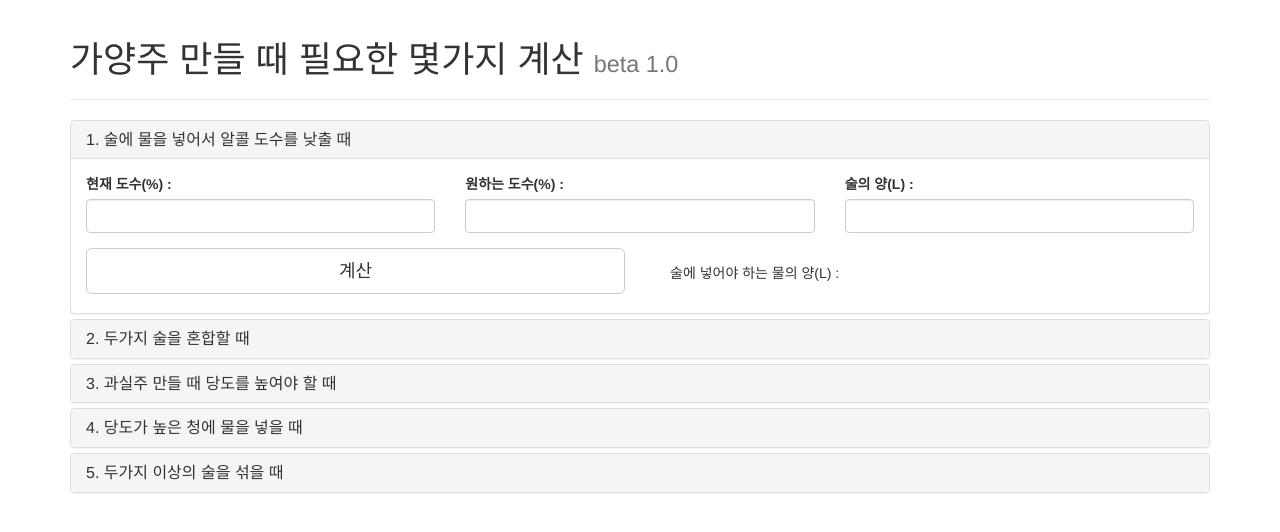
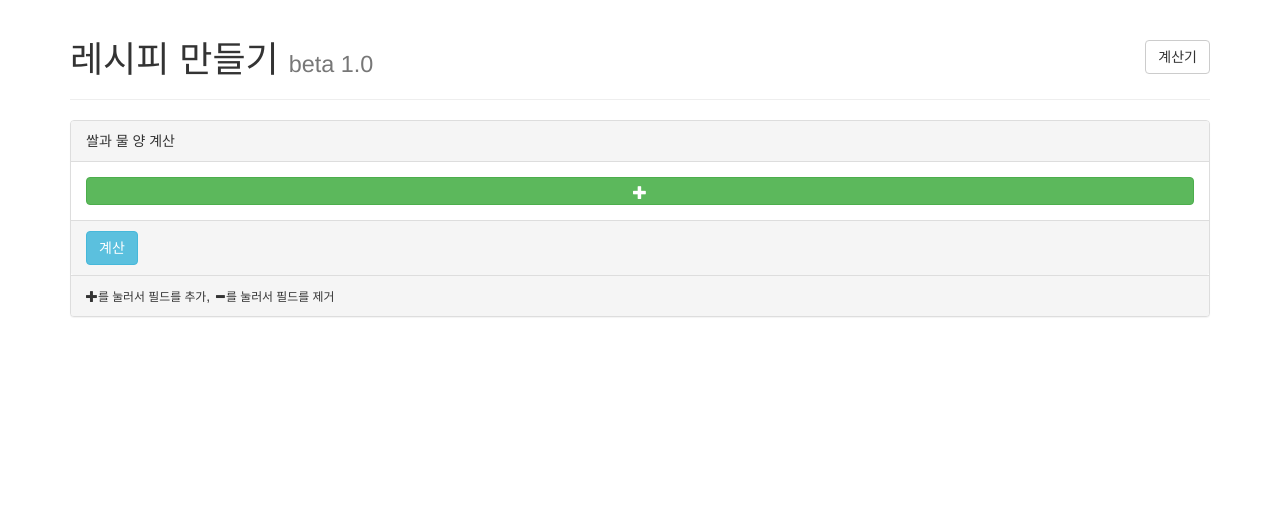
Before and after one commit to hecaiont/recipe_calculator, a Django app: page /brew/ in a window 1280 px wide. Shown: the top 532 px of the page. Run offline with Django 3.2, Linux system fonts and the light colour scheme; some libraries are stand-ins or nearby versions.

Commit message:
calc+brew

```diff
--- a/brew/templates/brew/index.html
+++ b/brew/templates/brew/index.html
@@ -1,10 +1,5 @@
 <html>
-<style>
-  .entry:not(:first-of-type)
-{
-    margin-top: 10px;
-}
-</style>
+
 <head>
     <title>레시피 만들기</title>
         <link href="//maxcdn.bootstrapcdn.com/bootstrap/3.3.0/css/bootstrap.min.css" rel="stylesheet" id="bootstrap-css">
@@ -15,85 +10,72 @@
 <div class="container">
 <div class="page-header">
 
-    <h1 class="display-5">레시피 만들기 <small>beta 1.0</small></h1>
+    <h1 class="display-5">레시피 만들기 <small>beta 1.0</small>
+      <span class="pull-right">
+          <a href="/" class="btn btn-default" role="button">
+              계산기
+          </a>
+      </span>
+    </h1>
     </div>
 
 </div>
 <div class="container">
 <div class="panel panel-default">
-    <div class="panel-heading">Dynamic Form Fields - Add & Remove Multiple fields</div>
-    <div class="panel-heading">Education Experience</div>
+    <div class="panel-heading">쌀과 물 양 계산</div>
     <div class="panel-body">
 
-    <div id="education_fields">
+    <div id="ingredient_filed"></div>
 
-          </div>
-         <div class="col-sm-2 nopadding">
-    <div class="form-group">
-      <input type="text" class="form-control" id="rice" name="rice[]" value="" placeholder="쌀">
-    </div>
-  </div>
-  <div class="col-sm-2 nopadding">
-    <div class="form-group">
-      <input type="text" class="form-control" id="water" name="water[]" value="" placeholder="물">
-    </div>
-  </div>
-  <div class="col-sm-2 nopadding">
-    <div class="form-group">
-      <input type="text" class="form-control" id="yeast" name="yeast[]" value="" placeholder="누룩">
-    </div>
-  </div>
-  <div class="col-sm-2 nopadding">
-      <div class="form-group">
-        <input type="text" class="form-control" id="flour" name="flour[]" value="" placeholder="밀가루">
-      </div>
-    </div>
-  <div class="col-sm-2 nopadding">
-      <div class="form-group">
-        <input type="text" class="form-control" id="sub materials" name="sub materials[]" value="" placeholder="부재료">
-      </div>
-    </div>
-  <div class="col-sm-2 nopadding">
-    <div class="form-group">
-      <div class="input-group">
-        <select class="form-control" id="educationDate" name="educationDate[]">
-
-          <option value="">Date</option>
-          <option value="2015">2015</option>
-          <option value="2016">2016</option>
-          <option value="2017">2017</option>
-          <option value="2018">2018</option>
-        </select>
-        <div class="input-group-btn">
-          <button class="btn btn-success" type="button"  onclick="education_fields();"> <span class="glyphicon glyphicon-plus" aria-hidden="true"></span> </button>
+        <div class="btn-group btn-block">
+          <button class="btn btn-success btn-block" type="button"  onclick="ingredient_filed();"> <span class="glyphicon glyphicon-plus" aria-hidden="true"></span> </button>
         </div>
       </div>
+
+    <div class="panel-footer">
+      <button class="btn btn-info" onclick="calculateRW()">계산</button> <span id="expected"></span>
     </div>
-  </div>
-  <div class="clear"></div>
+    <div class="panel-footer">
+      <small><span class="glyphicon glyphicon-plus gs"></span>를 눌러서 필드를 추가</small>,
+      <small><span class="glyphicon glyphicon-minus gs"></span>를 눌러서 필드를 제거</small>
+    </div>
+    <!-- <div class="panel-footer">
+      <small><em><a href="http://">sul79.com copyright</a></em></small>
+    </div> -->
 
     </div>
-    <div class="panel-footer"><button>계산</button><span></span></div>
-    <div class="panel-footer"><small>Press <span class="glyphicon glyphicon-plus gs"></span> to add another form field :)</small>, <small>Press <span class="glyphicon glyphicon-minus gs"></span> to remove form field :)</small></div>
-    <div class="panel-footer"><small><em><a href="http://">sul79.com copyright</a></em></em></small></div>
-  </div>
-</div>
+
+
 <script>
-var room = 1;
-function education_fields() {
+var room = 0;
+function ingredient_filed() {
 
     room++;
-    var objTo = document.getElementById('education_fields')
+    var objTo = document.getElementById('ingredient_filed')
     var divtest = document.createElement("div");
 	divtest.setAttribute("class", "form-group removeclass"+room);
 	var rdiv = 'removeclass'+room;
-    divtest.innerHTML = '<div class="col-sm-2 nopadding"><div class="form-group"> <input type="text" class="form-control" id="rice" name="rice[]" value="" placeholder="쌀"></div></div><div class="col-sm-2 nopadding"><div class="form-group"> <input type="text" class="form-control" id="water" name="water[]" value="" placeholder="물"></div></div><div class="col-sm-2 nopadding"><div class="form-group"> <input type="text" class="form-control" id="yeast" name="yeast[]" value="" placeholder="누룩"></div></div><div class="col-sm-2 nopadding"><div class="form-group"> <input type="text" class="form-control" id="flour" name="flour[]" value="" placeholder="밀가루"></div></div><div class="col-sm-2 nopadding"><div class="form-group"> <input type="text" class="form-control" id="sub materials" name="sub materials[]" value="" placeholder="부재료"></div></div><div class="col-sm-2 nopadding"><div class="form-group"><div class="input-group"> <select class="form-control" id="educationDate" name="educationDate[]"><option value="">Date</option><option value="2015">2015</option><option value="2016">2016</option><option value="2017">2017</option><option value="2018">2018</option> </select><div class="input-group-btn"> <button class="btn btn-danger" type="button" onclick="remove_education_fields('+ room +');"> <span class="glyphicon glyphicon-minus" aria-hidden="true"></span> </button></div></div></div></div><div class="clear"></div>';
+    divtest.innerHTML = '<div class="col-sm-2 nopadding"><div class="form-group"> <input type="text" class="form-control" id="rice" name="rice" value="" placeholder="쌀"></div></div><div class="col-sm-2 nopadding"><div class="form-group"> <input type="text" class="form-control" id="water" name="water" value="" placeholder="물"></div></div><div class="col-sm-2 nopadding"><div class="form-group"> <input type="text" class="form-control" id="yeast" name="yeast" value="" placeholder="누룩"></div></div><div class="col-sm-2 nopadding"><div class="form-group"> <input type="text" class="form-control" id="flour" name="flour" value="" placeholder="밀가루"></div></div><div class="col-sm-2 nopadding"><div class="form-group"> <input type="text" class="form-control" id="sub materials" name="sub materials" value="" placeholder="부재료"></div></div><div class="col-sm-2 nopadding"><div class="form-group"><div class="input-group"> <select class="form-control" id="ingredientDate" name="ingredientDate"><option value="">기간</option><option value="하루">하루</option><option value="이틀">이틀</option><option value="사흘">사흘</option><option value="나흘">나흘</option> </select><div class="input-group-btn"> <button class="btn btn-danger" type="button" onclick="remove_ingredient_filed('+ room +');"> <span class="glyphicon glyphicon-minus" aria-hidden="true"></span> </button></div></div></div></div><div class="clear"></div>';
 
     objTo.appendChild(divtest)
 }
-   function remove_education_fields(rid) {
-	   $('.removeclass'+rid).remove();
-   }
+
+function remove_ingredient_filed(rid) {
+  $('.removeclass'+rid).remove();
+}
+
+
+function calculateRW() {
+  var totalRice = 0;
+  var totalWater = 0;
+
+  for (i = 0; i < room; i++) {
+    totalRice += Number(document.getElementsByName("rice")[i].value);
+    totalWater += Number(document.getElementsByName("water")[i].value);
+  }
+  document.getElementById("expected").innerHTML="전체 쌀 : " +totalRice+ " 전체 물 : " +totalWater+" 전체 술 : " +Number(totalRice+totalWater) ;
+}
+
 </script>
 
 </body>
--- a/calc_rw/templates/calc_rw/index.html
+++ b/calc_rw/templates/calc_rw/index.html
@@ -17,7 +17,13 @@
 <div class="container">
 <div class="page-header">
 
-    <h1 class="display-5">가양주 만들 때 필요한 몇가지 계산 <small>beta 1.0</small></h1>
+    <h1 class="display-5">가양주 만들 때 필요한 몇가지 계산 <small>beta 1.0</small>
+        <span class="pull-right">
+            <a href="/brew" class="btn btn-default" role="button">
+                레시피 계산하기
+            </a>
+        </span>
+    </h1>
     </div>
 
 </div>
--- a/recipe_calculator/urls.py
+++ b/recipe_calculator/urls.py
@@ -15,11 +15,12 @@ Including another URLconf
 """
 from django.conf.urls import url, include
 from django.contrib import admin
-from calc_rw import views
-# from brew import views
+
+from calc_rw import views as calc_rw_views
+from brew import views as brew_views
 
 urlpatterns = [
     url(r'^admin/', admin.site.urls),
-    url(r'^calc_rw/', views.index),
-    url(r'^brew/', views.index),
+    url(r'^$', calc_rw_views.index),
+    url(r'^brew/', brew_views.index),
 ]
```
